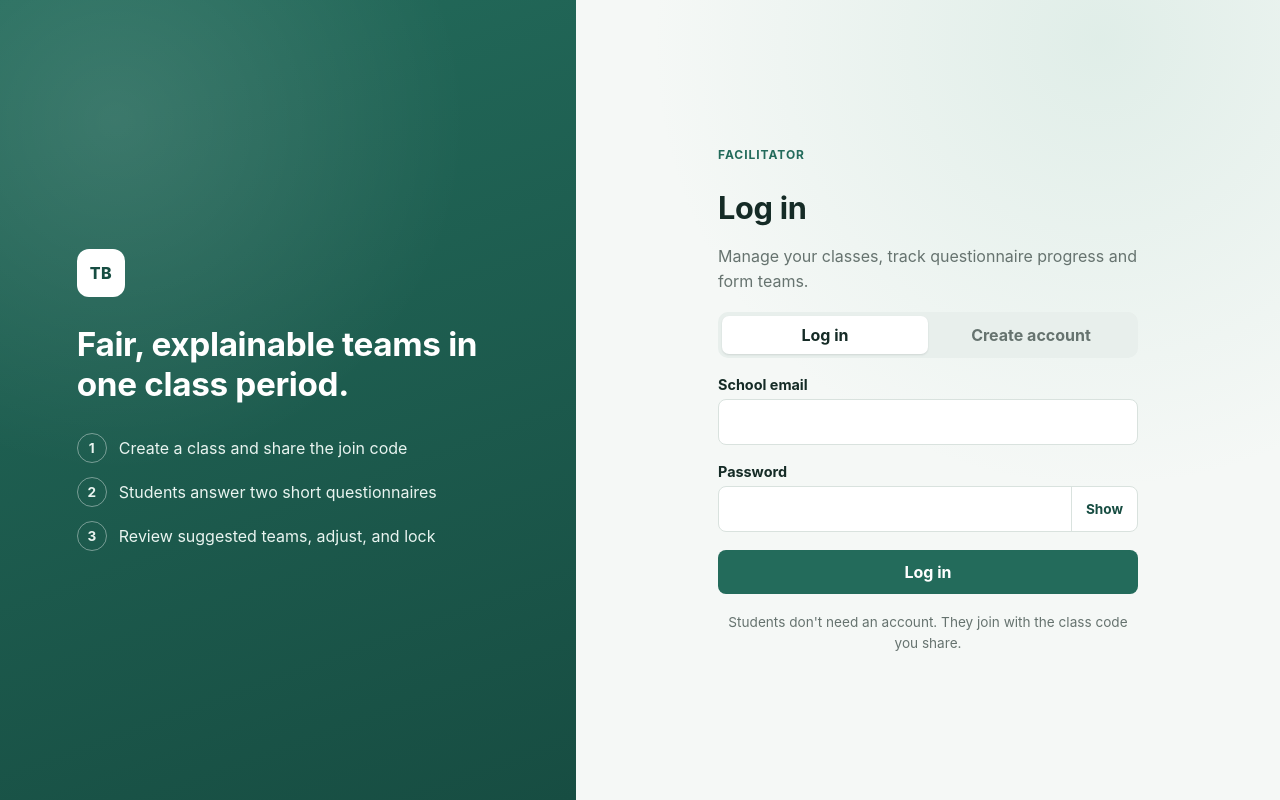
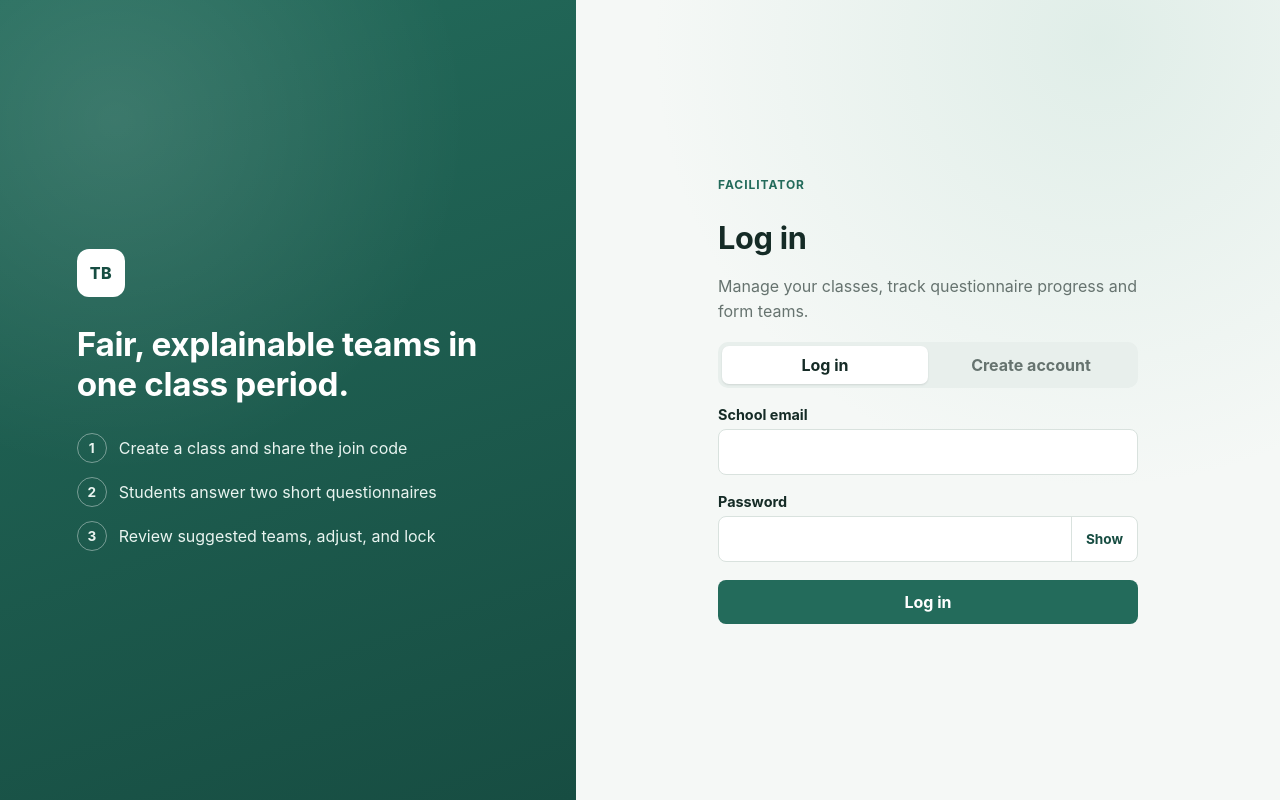
Before and after one commit to nathanieo/team-building-mvp, a React (Vite) app in the folder app/: page /login in a window 1280 px wide. Built offline with nearby package versions, Linux system fonts and the light colour scheme; no server answers; what @team-building-mvp/contracts would draw is missing.

Commit message:
Remove student footnote from login page

```diff
--- a/app/src/index.css
+++ b/app/src/index.css
@@ -351,12 +351,6 @@ select {
 
 .auth-card__lead {
   color: var(--color-text-muted);
-}
-
-.auth-card__footnote {
-  color: var(--color-text-muted);
-  font-size: 0.85rem;
-  text-align: center;
 }
 
 .segmented {
--- a/app/src/pages/LoginPage.tsx
+++ b/app/src/pages/LoginPage.tsx
@@ -195,10 +195,6 @@ function LoginPage(): ReactElement {
               {submitting ? (isLogin ? "Logging in…" : "Creating account…") : isLogin ? "Log in" : "Create account"}
             </button>
           </form>
-
-          <p className="auth-card__footnote">
-            Students don't need an account. They join with the class code you share.
-          </p>
         </div>
       </main>
     </div>
```
